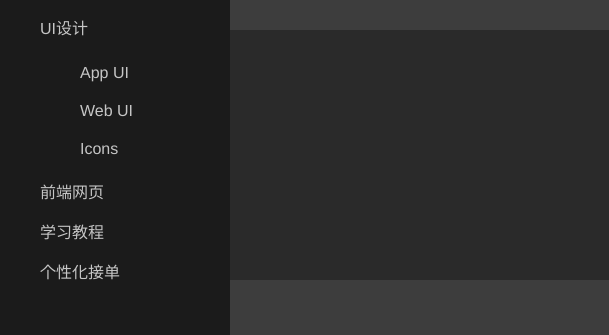
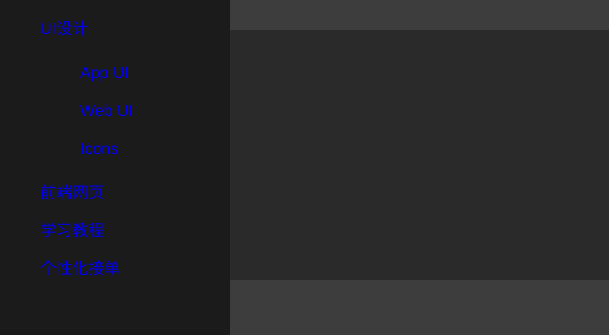
Before and after one commit to sam408130/rivercross, a plain HTML site: page index.html in a window 1280 px wide. Shown: the part 354-689 px from the top of the page, 0-609 px from the left. Drawn offline with Linux system fonts and the light colour scheme; no server answers.

Commit message:
little fix

```diff
--- a/index.html
+++ b/index.html
@@ -33,24 +33,24 @@
       </li>
 
       <li >
-        <p >UI设计</p>
+        <a href="#/category/1/-1">UI设计</a>
         <ul class="sub-catagory">
-          <li >App UI</li>
-          <li>Web UI</li>
-          <li >Icons</li>
+          <li><a href="#/category/1/0">App UI</a></li>
+          <li><a href="#/category/1/1">Web UI</a></li>
+          <li><a href="#/category/1/2">Icons</a></li>
         </ul>
       </li>
 
       <li >
-        <p >前端网页</p>
+        <a href="#/category/2/-1">前端网页</a>
       </li>
 
       <li >
-        <p >学习教程</p>
+        <a href="#/category/3/-1">学习教程</a>
       </li>
 
       <li >
-        <p >个性化接单</p>
+        <a href="#/category/4/-1">个性化接单</a>
       </li>
     </ul>
   </div>
```
